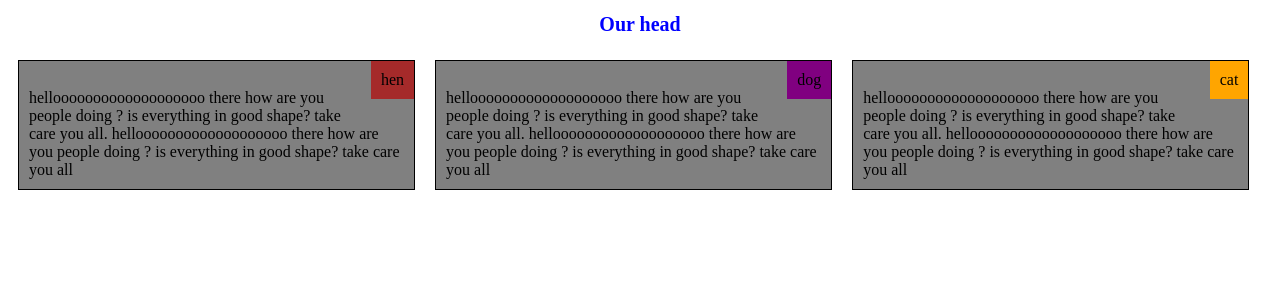
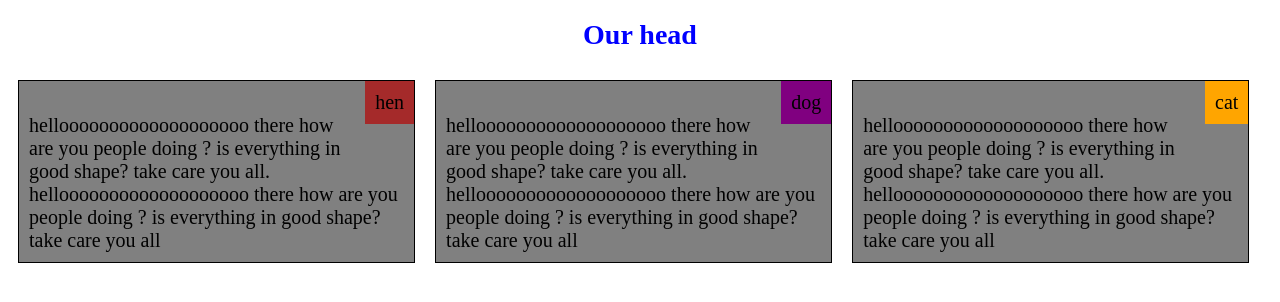
Before and after one commit to shivanuja/mod2code, a plain HTML site: page mod2sol/index.html in a window 1280 px wide. Drawn offline with Linux system fonts and the light colour scheme.

Commit message:
my assignment

```diff
--- a/mod2sol/index.html
+++ b/mod2sol/index.html
@@ -14,14 +14,16 @@
 	h1 {
 		text-align : center;
 		color : blue ;
-		font-size: 20px;
+		font-size: 175%;
+		font-family: serif, sans-serif;
 	}
 
 	p {
 
 		border : 1px solid black;
 		margin: 10px;
-
+		font-size: 125%;
+		font-family: serif,sans-serif;
 		background-color: gray;
 		padding: 10px;
 
```
